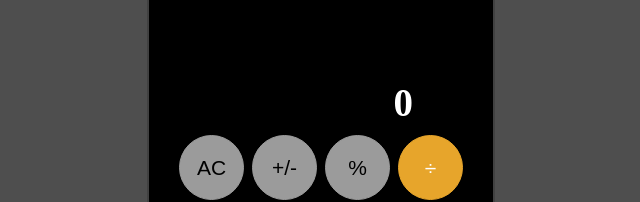
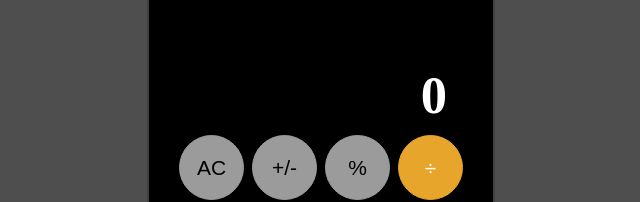
Before and after one commit to arthvm/js-calculator, a plain HTML site: page index.html in a window 1280 px wide. Shown: the part 140-342 px from the top of the page, without its empty margins (319-959 px from the left). Drawn offline with Linux system fonts and the light colour scheme.

Commit message:
Adjust display padding
This commit modifies the right padding of the display, making it more
aligned to the buttons.

```diff
--- a/style.css
+++ b/style.css
@@ -33,8 +33,8 @@ body {
 
 .display {
   text-align: end;
-  font-size: 26px;
-  padding-right: 50px;
+  font-size: 35px;
+  padding-right: 16px;
   color: white;
 }
 
```
